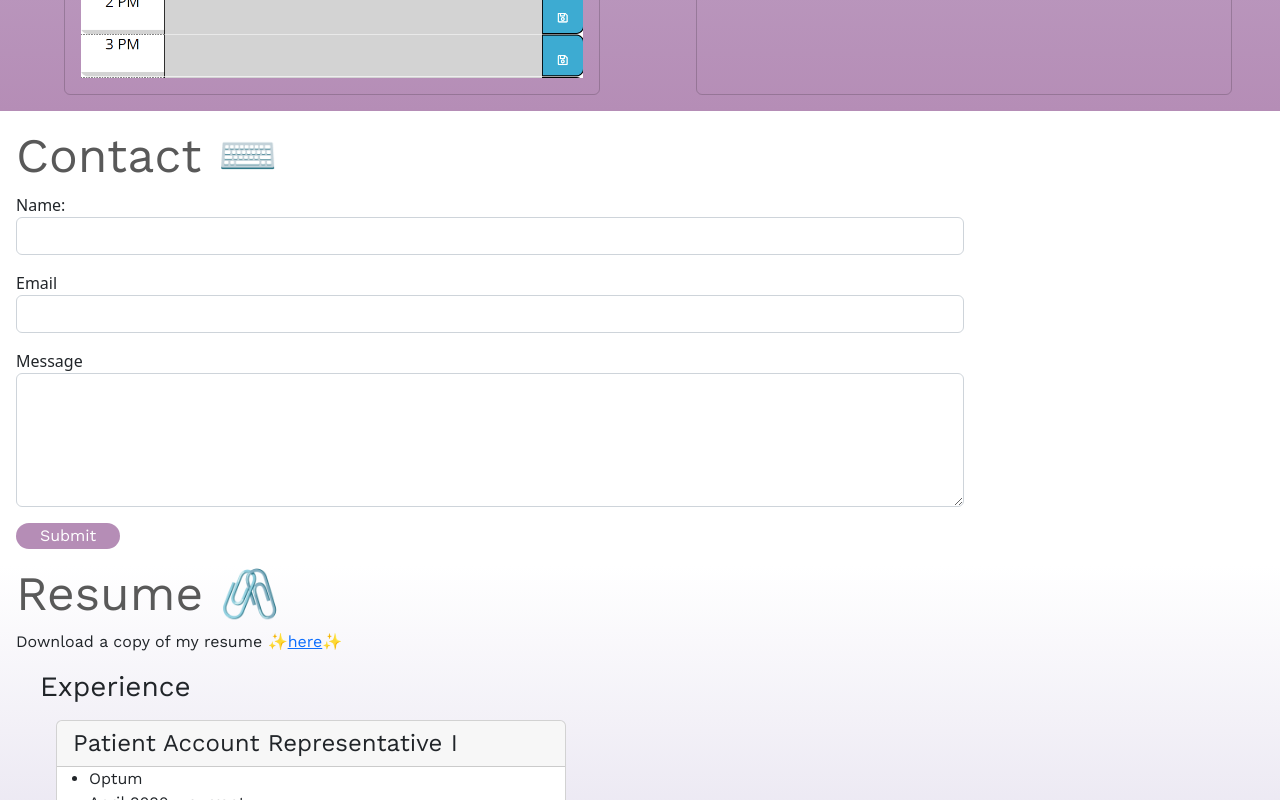
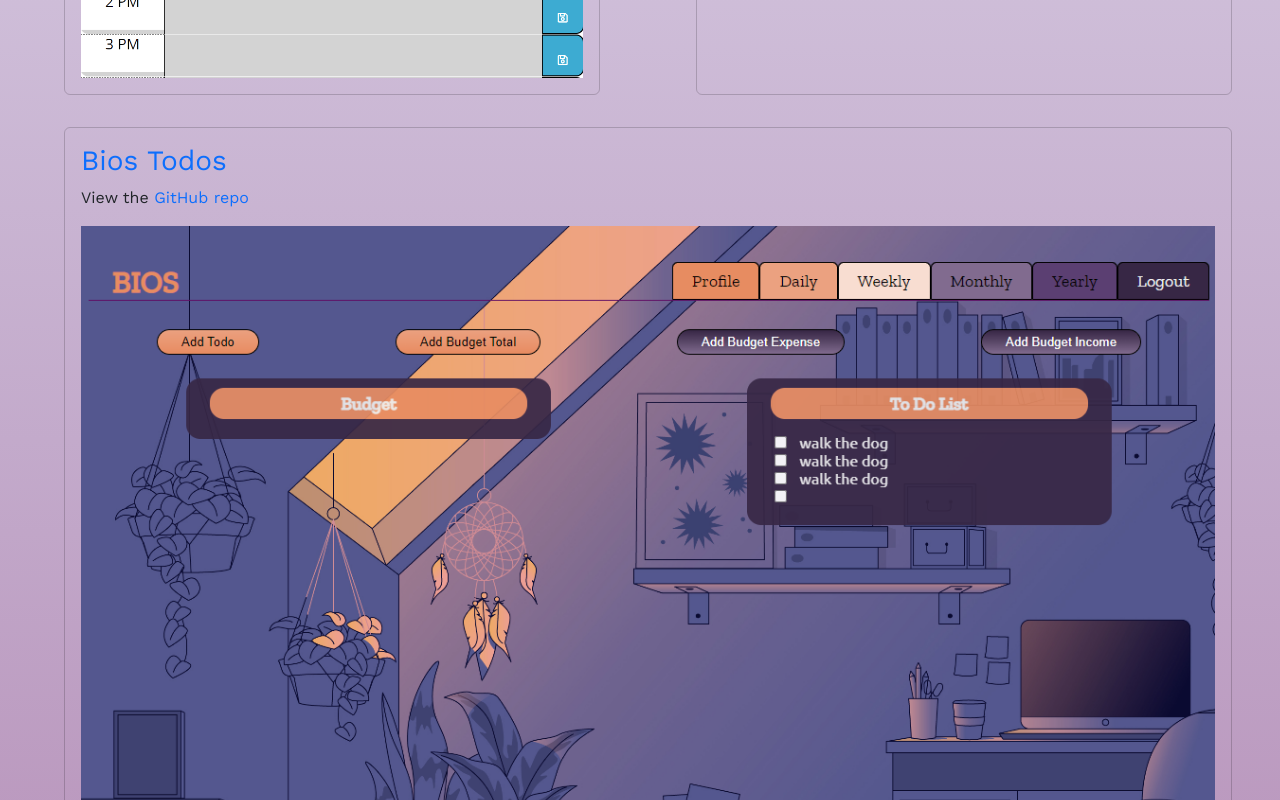
Before and after one commit to oceanlatte/my-react-portfolio, a React (Create React App) app: page / in a window 1280 px wide. Shown: the part 2120-2920 px from the top of the page. Built offline with nearby package versions, Linux system fonts and the light colour scheme.

Commit message:
add new group proj to Project obj

```diff
--- a/src/components/Project.js
+++ b/src/components/Project.js
@@ -5,6 +5,7 @@ import weatherForecaster from '../assets/images/weather-forecaster-preview.png';
 import boozeNBinge from '../assets/images/booze-n-binge-preview.png';
 import scheduler from '../assets/images/scheduler-preview.png';
 import sinato from '../assets/images/sinato-homepage.png';
+import bios from '../assets/images/bios-preview.png';
 import '../App.css';
 
 function Project() {
@@ -43,7 +44,14 @@ function Project() {
       link: 'https://sinato.herokuapp.com/',
       gitHub: 'https://github.com/oceanlatte/sinato',
       image: sinato
-    }];
+    },
+    {
+      name: 'Bios Todos',
+      link: 'https://biostodos.herokuapp.com/',
+      gitHub: 'https://github.com/oceanlatte/bios-planner',
+      image: bios
+    }
+  ];
 
 
   return (
```
Also changed, not shown: src/assets/images/bios-preview.png (added).
